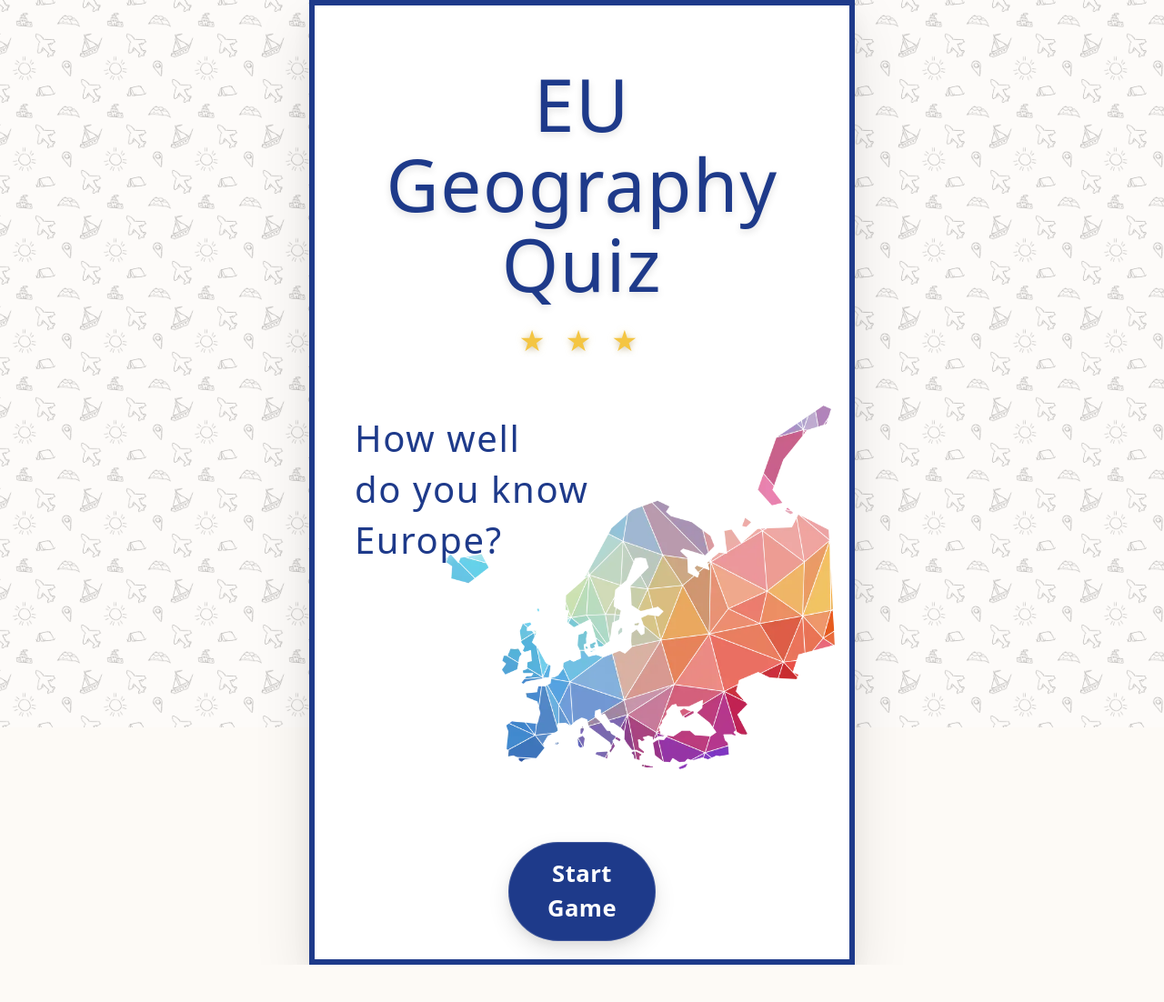
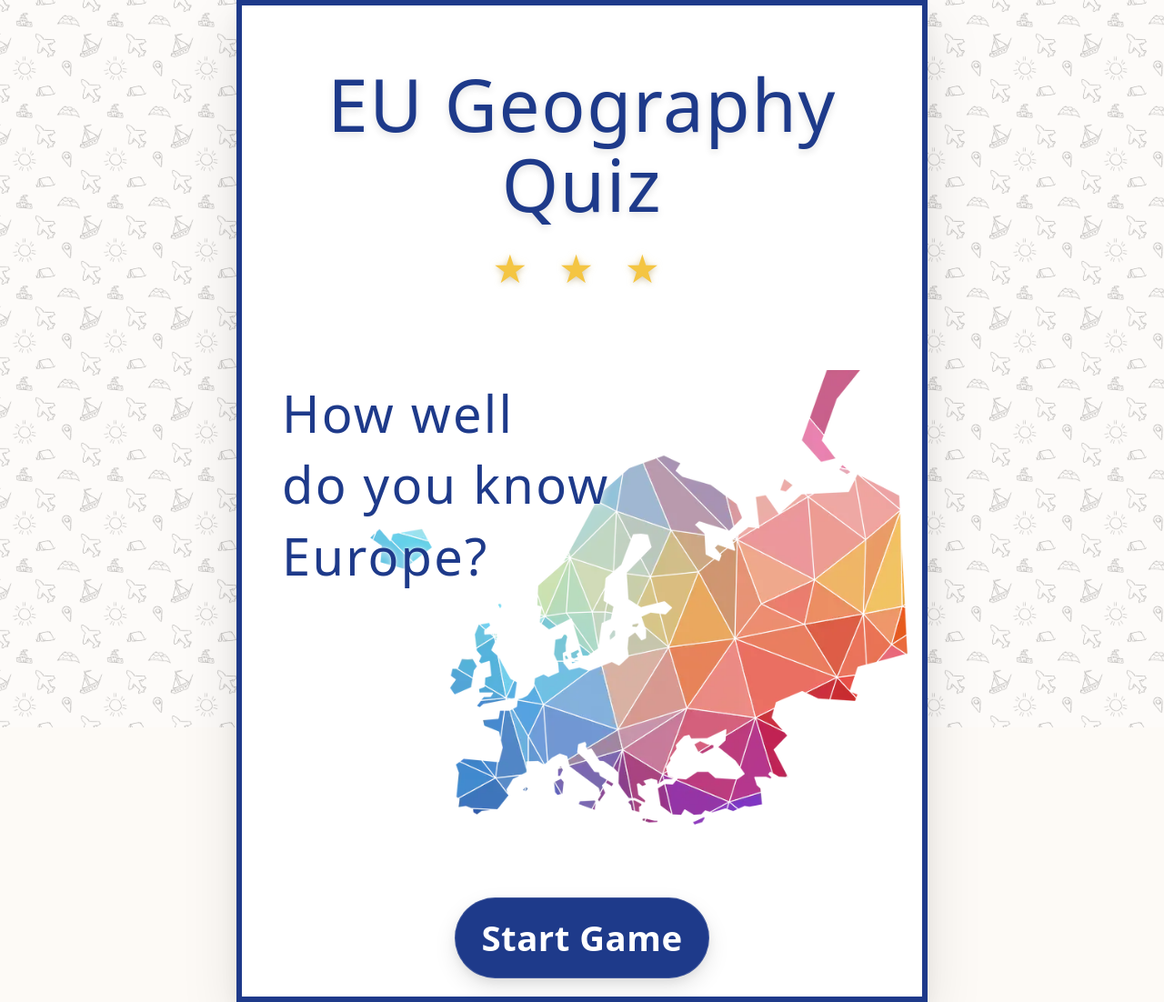
Before and after one commit to angela64711/second-milestone-project, a plain HTML site: page index.html in a window 1280 px wide. Shown: the whole page at 91% size. Before the commit the page ends 1061 px from the top, so only its background shows below. Drawn offline with nearby package versions, Linux system fonts and the light colour scheme; a web font is replaced by a local one.

Commit message:
Adjust start screen styles for lg breakpoint

```diff
--- a/assets/css/style.css
+++ b/assets/css/style.css
@@ -82,7 +82,7 @@ body::before {
   padding: 0.5rem 0 0.5rem 1rem;
   font-family: var(--secondary-font);
   color: var(--primary-color);
-  font-size: clamp(1.5rem, 6vw, 2.5rem);
+  font-size: clamp(1.5rem, 6vw, 3.5rem);
   font-weight: 500;
   line-height: 1.2;
   text-align: left;
@@ -104,7 +104,7 @@ body::before {
 }
 
 #start-btn {
-  font-size: 1.6rem;
+  font-size: clamp(1.6rem, 3vw, 2.5rem);
   font-weight: 600;
   letter-spacing: 0.03rem;
   background-color: var(--primary-color);
@@ -425,3 +425,27 @@ body::before {
   margin-bottom: 1rem;
 }
 }
+
+@media screen and (min-width: 992px) {
+  .home-panel {
+    max-width: 760px;
+  }
+
+  #welcome-tagline {
+    min-height: 500px;
+    margin-top: 4rem;
+    background-size: auto 110%;
+  }
+
+  #start-btn {
+    width: 280px !important;
+    max-width: none;
+    margin-top: 5rem;
+    border-radius: 999px;
+  }
+
+  .title-stars {
+  font-size: 2.7rem;
+  letter-spacing: 0.8rem;
+}
+}
--- a/index.html
+++ b/index.html
@@ -39,7 +39,7 @@
 
             <!-- Start game button that launches the modal -->
             <div class="row justify-content-center">
-                <div class="col-10 col-sm-8 col-md-6 col-lg-4 text-center">
+                <div class="col-10 col-sm-8 col-md-6 text-center">
                     <button id="start-btn" class="btn btn-primary w-100" type="button" data-bs-toggle="modal"
                         data-bs-target="#startModal">
                         Start Game
```
